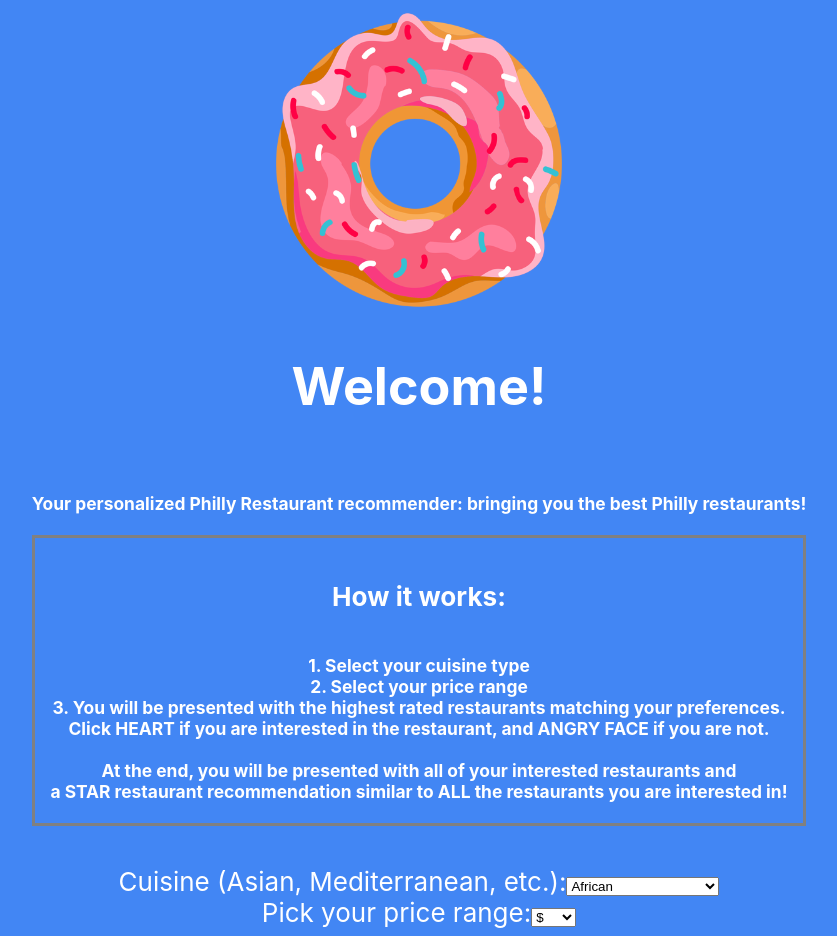
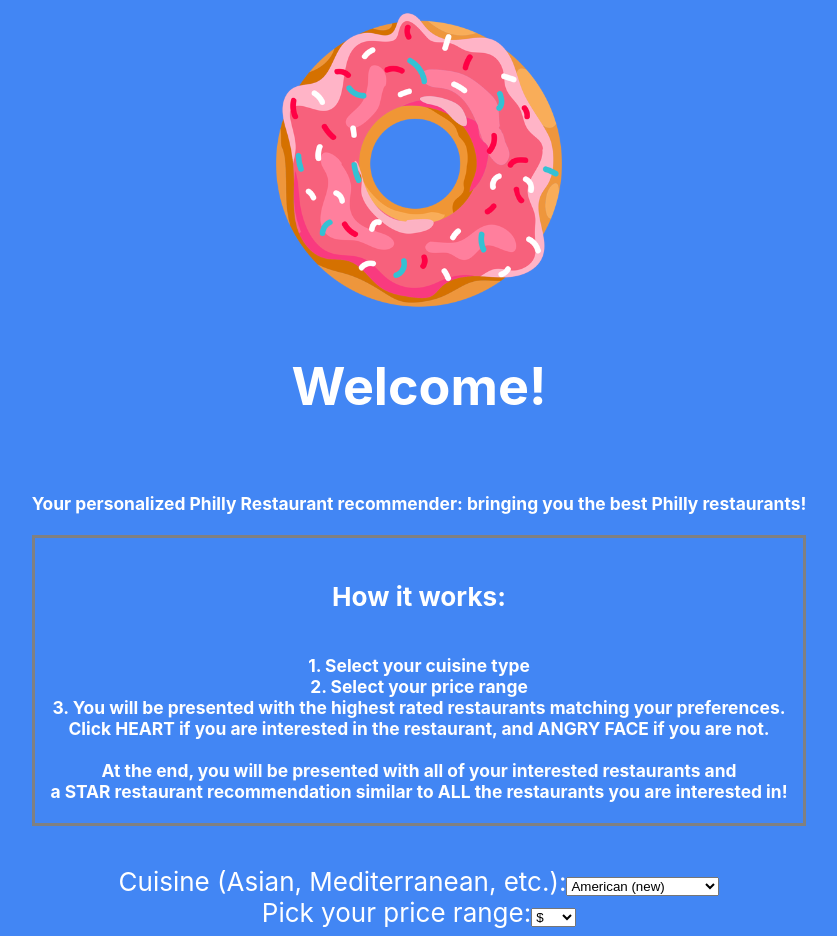
Before and after one commit to kamyhuo/NETS-150-Final-Project, a React (Create React App) app: page / in a window 1280 px wide. Shown: the top 936 px of the page, without its empty margins (221-1058 px from the left). Built offline with nearby package versions, Linux system fonts and the light colour scheme.

Commit message:
removed african food

```diff
--- a/src/App.js
+++ b/src/App.js
@@ -44,7 +44,6 @@ class InputForm extends React.Component {
         <label>
           Cuisine (Asian, Mediterranean, etc.):
           <select value={this.state.cuisine} onChange={this.handleChange} name = 'cuisine'>
-            <option value="african">African</option>
             <option value="newamerican">American (new)</option>
             <option value="tradamerican">American (Traditional)</option>
             <option value="bbq">Barbeque</option>
```
